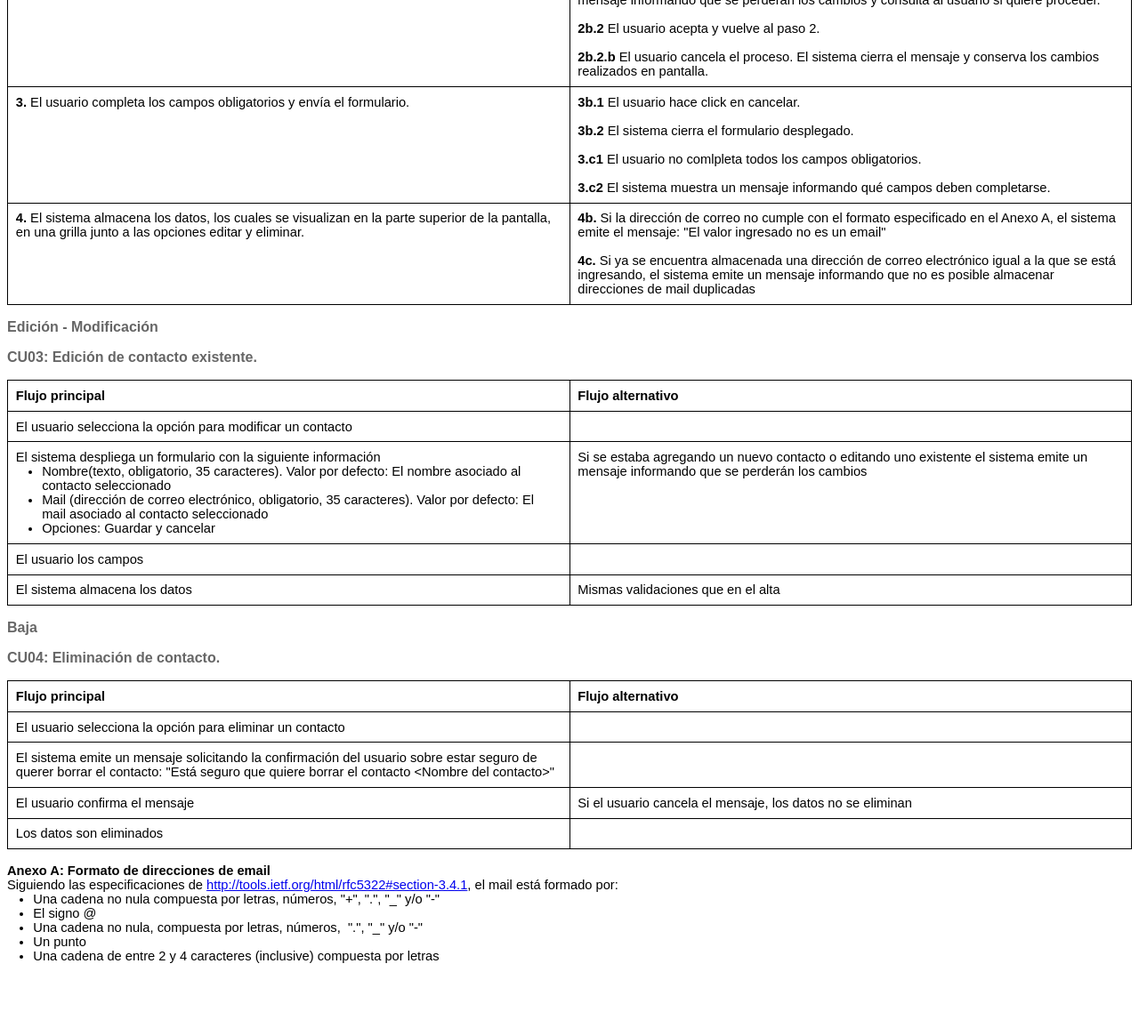
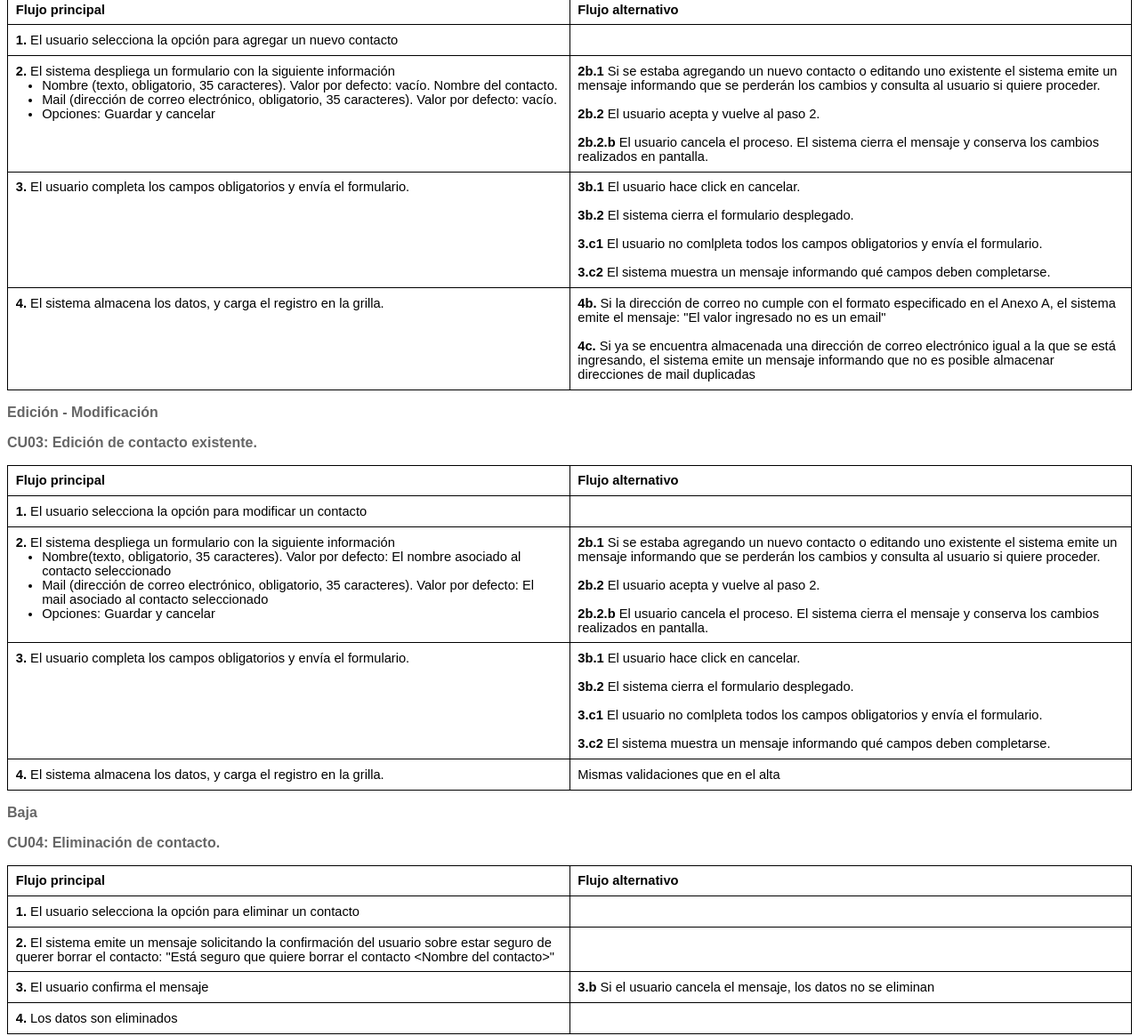
Before and after one commit to AndersonGenez/contactosactualizado, a plain HTML site: page index.html in a window 1280 px wide. Shown: the part 754-1919 px from the top of the page at 89% size. Before the commit the page ends 1845 px from the top, so only its background shows below. Drawn offline with Linux system fonts and the light colour scheme.

Commit message:
formata del resto de la pantalla

```diff
--- a/index.html
+++ b/index.html
@@ -12,7 +12,8 @@
         }
 
         p {
-            margin: 0
+            margin: 0;
+            font-size: ;
         }
 
         td {
@@ -67,6 +68,26 @@
     </ul>
 
     <h2>Especificación Funcional</h2>
+
+    <br>
+    <p style="font-weight:bold">Anexo A: Formato de direcciones de email</p>
+
+    <p>Siguiendo las especificaciones de <a
+            href="http://tools.ietf.org/html/rfc5322#section-3.4.1">http://tools.ietf.org/html/rfc5322#section-3.4.1</a>,
+        el mail está formado por:</p>
+
+    <ul>
+        <li>Una cadena no nula compuesta por letras, números, "+", ".", "_" y/o "-"</li>
+
+        <li>El signo @</li>
+
+        <li>Una cadena no nula, compuesta por letras, números, &nbsp;".", "_" y/o "-"</li>
+
+        <li>Un punto</li>
+
+        <li>Una cadena de entre 2 y 4 caracteres (inclusive) compuesta por letras</li>
+    </ul>
+
 
     <h3>Consulta - Lectura</h3>
     <h3>CU01: Visualizar lista de contactos.</h3>
@@ -153,10 +174,6 @@
                 </td>
 
                 <td>
-                    <p>Si se estaba agregando un nuevo contacto o editando uno existente el sistema emite un mensaje
-                        informando que se perderán los cambios
-                    </p>
-                    <br>
                     <p><strong>2b.1</strong> Si se estaba agregando un nuevo contacto o editando uno existente el sistema emite un mensaje
                         informando que se perderán los cambios y consulta al usuario si quiere proceder.
                     </p>
@@ -177,7 +194,7 @@
                     <br>
                     <p><strong>3b.2</strong> El sistema cierra el formulario desplegado.</p>
                     <br>
-                    <p><strong>3.c1</strong> El usuario no comlpleta todos los campos obligatorios.</p>
+                    <p><strong>3.c1</strong> El usuario no comlpleta todos los campos obligatorios y envía el formulario.</p>
                     <br>
                     <p><strong>3.c2</strong> El sistema muestra un mensaje informando qué campos deben completarse.</p>
                 </td>
@@ -185,8 +202,7 @@
 
             <tr>
                 <td>
-                    <p><strong>4.</strong> El sistema almacena los datos, los cuales se visualizan en la parte superior de la pantalla, en
-                        una grilla junto a las opciones editar y eliminar.</p>
+                    <p><strong>4.</strong> El sistema almacena los datos, y carga el registro en la grilla.</p>
                 </td>
 
                 <td>
@@ -212,7 +228,7 @@
             </tr>
             <tr>
                 <td>
-                    <p>El usuario selecciona la opción para modificar un
+                    <p><strong>1.</strong> El usuario selecciona la opción para modificar un
                         contacto</p>
                 </td>
                 <td></td>
@@ -220,7 +236,7 @@
 
             <tr>
                 <td>
-                    <p>El sistema despliega un formulario con la siguiente información</p>
+                    <p><strong>2.</strong> El sistema despliega un formulario con la siguiente información</p>
                     <ul>
                         <li>Nombre(texto, obligatorio, 35 caracteres). Valor por defecto: El nombre asociado al contacto
                             seleccionado</li>
@@ -233,21 +249,33 @@
                 </td>
 
                 <td>
-                    <p>Si se estaba agregando un nuevo contacto o editando uno existente el sistema emite un mensaje
-                        informando que se perderán los cambios</p>
+                    <p><strong>2b.1</strong> Si se estaba agregando un nuevo contacto o editando uno existente el sistema emite un mensaje
+                        informando que se perderán los cambios y consulta al usuario si quiere proceder.
+                    </p>
+                    <br>
+                    <p><strong>2b.2</strong> El usuario acepta y vuelve al paso 2.</p>
+                    <br>
+                    <p><strong>2b.2.b</strong> El usuario cancela el proceso. El sistema cierra el mensaje y conserva los cambios realizados en pantalla.</p>
                 </td>
             </tr>
 
             <tr>
                 <td>
-                    <p>El usuario los campos</p>
+                    <p><strong>3.</strong> El usuario completa los campos obligatorios y envía el formulario.</p>
                 </td>
-                <td></td>
-            </tr>
+                <td>
+                    <p><strong>3b.1</strong> El usuario hace click en cancelar.</p>
+                    <br>
+                    <p><strong>3b.2</strong> El sistema cierra el formulario desplegado.</p>
+                    <br>
+                    <p><strong>3.c1</strong> El usuario no comlpleta todos los campos obligatorios y envía el formulario.</p>
+                    <br>
+                    <p><strong>3.c2</strong> El sistema muestra un mensaje informando qué campos deben completarse.</p>
+                </td>            </tr>
 
             <tr>
                 <td>
-                    <p>El sistema almacena los datos</p>
+                    <p><strong>4.</strong> El sistema almacena los datos, y carga el registro en la grilla.</p>
                 </td>
 
                 <td>
@@ -268,7 +296,7 @@
             </tr>
             <tr>
                 <td>
-                    <p>El usuario selecciona la opción para eliminar un
+                    <p><strong>1.</strong> El usuario selecciona la opción para eliminar un
                         contacto</p>
                 </td>
                 <td></td>
@@ -276,7 +304,7 @@
 
             <tr>
                 <td>
-                    <p>El sistema emite un mensaje solicitando la confirmación del usuario sobre estar seguro de querer
+                    <p><strong>2.</strong> El sistema emite un mensaje solicitando la confirmación del usuario sobre estar seguro de querer
                         borrar el contacto: "Está seguro que quiere borrar el contacto &lt;Nombre del contacto&gt;"</p>
                 </td>
                 <td></td>
@@ -284,17 +312,17 @@
 
             <tr>
                 <td>
-                    <p>El usuario confirma el mensaje</p>
+                    <p><strong>3.</strong> El usuario confirma el mensaje</p>
                 </td>
 
                 <td>
-                    <p>Si el usuario cancela el mensaje, los datos no se eliminan</p>
+                    <p><strong>3.b</strong> Si el usuario cancela el mensaje, los datos no se eliminan</p>
                 </td>
             </tr>
 
             <tr>
                 <td>
-                    <p>Los datos son eliminados</p>
+                    <p><strong>4.</strong> Los datos son eliminados</p>
                 </td>
 
                 <td></td>
@@ -302,26 +330,6 @@
         </tbody>
     </table>
 
-    <br>
-    <p style="font-weight:bold">Anexo A: Formato de direcciones de email</p>
-
-    <p>Siguiendo las especificaciones de <a
-            href="http://tools.ietf.org/html/rfc5322#section-3.4.1">http://tools.ietf.org/html/rfc5322#section-3.4.1</a>,
-        el mail está formado por:</p>
-
-    <ul>
-        <li>Una cadena no nula compuesta por letras, números, "+", ".", "_" y/o "-"</li>
-
-        <li>El signo @</li>
-
-        <li>Una cadena no nula, compuesta por letras, números, &nbsp;".", "_" y/o "-"</li>
-
-        <li>Un punto</li>
-
-        <li>Una cadena de entre 2 y 4 caracteres (inclusive) compuesta por letras</li>
-    </ul>
-
-
 </body>
 
 </html>
```
